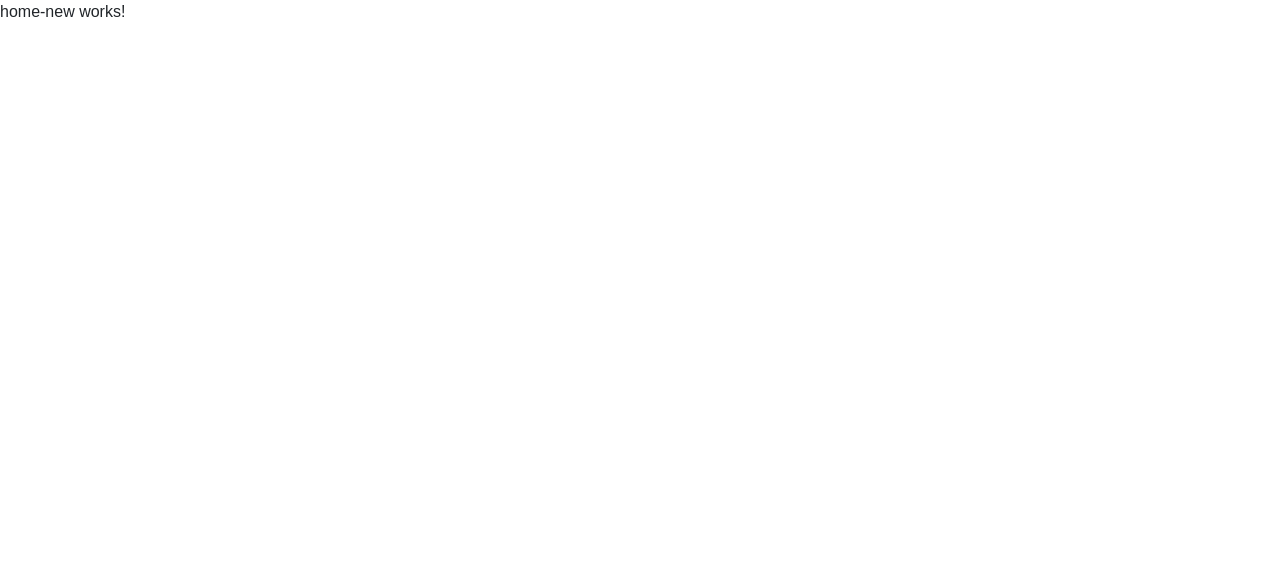
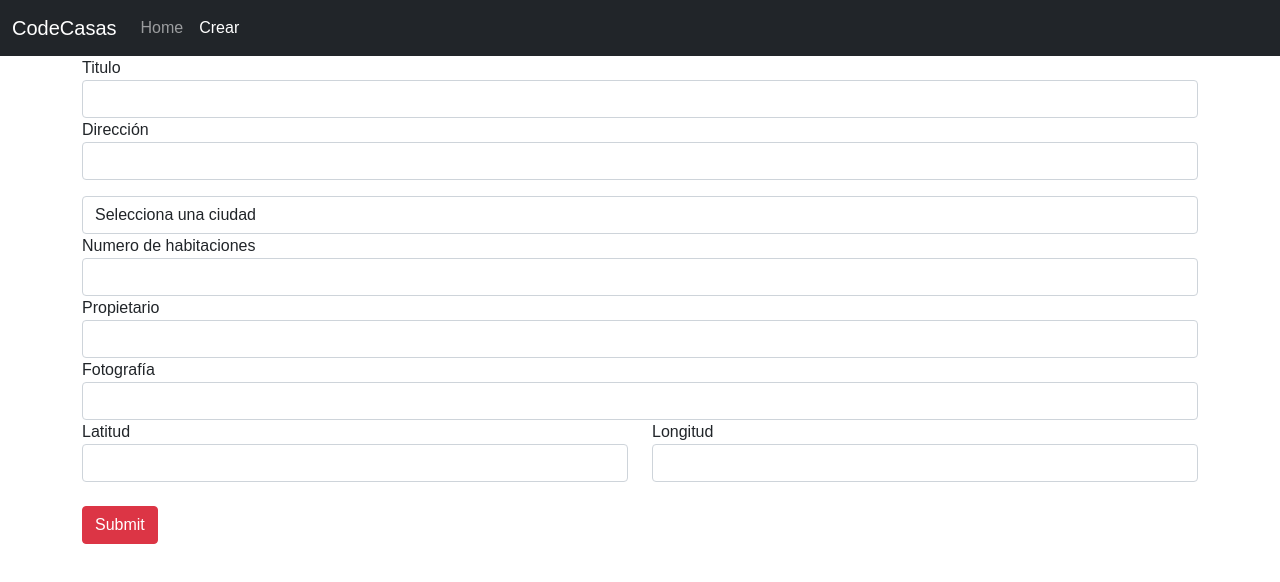
Before and after one commit to RamiroLinde/angularFirebaseDeploy, an Angular app: page /new in a window 1280 px wide. Shown: the top 582 px of the page. Built offline with nearby package versions, Linux system fonts and the light colour scheme.

Commit message:
instalacion de firebase y vista detalle

```diff
--- a/angular.json
+++ b/angular.json
@@ -101,6 +101,10 @@
             ],
             "scripts": []
           }
+        },
+        "deploy": {
+          "builder": "@angular/fire:deploy",
+          "options": {}
         }
       }
     }
--- a/src/app/app.component.html
+++ b/src/app/app.component.html
@@ -1 +1,19 @@
+<nav class="navbar navbar-expand-lg navbar-dark bg-dark">
+    <div class="container-fluid">
+      <a class="navbar-brand">CodeCasas</a>
+      <button class="navbar-toggler" type="button" data-bs-toggle="collapse" data-bs-target="#navbarNavDropdown" aria-controls="navbarNavDropdown" aria-expanded="false" aria-label="Toggle navigation">
+        <span class="navbar-toggler-icon"></span>
+      </button>
+      <div class="collapse navbar-collapse" id="navbarNavDropdown">
+        <ul class="navbar-nav">
+          <li class="nav-item">
+            <a class="nav-link" [routerLink]="['/home']" routerLinkActive="active">Home</a>
+          </li>
+          <li class="nav-item">
+            <a class="nav-link" [routerLink]="['/new']" routerLinkActive="active">Crear</a>
+          </li>
+        </ul>
+      </div>
+    </div>
+  </nav>
 <router-outlet></router-outlet>
--- a/src/app/app.module.ts
+++ b/src/app/app.module.ts
@@ -1,5 +1,6 @@
 import { NgModule } from '@angular/core';
 import { BrowserModule } from '@angular/platform-browser';
+import { FormsModule } from '@angular/forms';
 
 import { AppRoutingModule } from './app-routing.module';
 import { AppComponent } from './app.component';
@@ -18,7 +19,8 @@ import { HomeNewComponent } from './components/home-new/home-new.component';
   ],
   imports: [
     BrowserModule,
-    AppRoutingModule
+    AppRoutingModule,
+    FormsModule
   ],
   providers: [],
   bootstrap: [AppComponent]
--- a/src/app/components/home-details/home-details.component.css
+++ b/src/app/components/home-details/home-details.component.css
@@ -0,0 +1,7 @@
+li{
+    list-style: none;
+}
+
+figure img{
+    border-radius: 10px;
+}
--- a/src/app/components/home-details/home-details.component.html
+++ b/src/app/components/home-details/home-details.component.html
@@ -1 +1,19 @@
-<p>home-details works!</p>
+<div class="container">
+    <section class="row mt-5">
+            <figure class="col-12 col-md-6">
+                <img class="img-fluid" [src]="house?.foto" [alt]="house?.titulo">
+            </figure>
+            <div class="col-12 col-md-6">
+                <h3>{{house?.titulo}}</h3>
+                <ul>
+                    <li>Dirección: {{house?.titulo}}</li>
+                    <li>Cuidad: {{house?.ciudad}}</li>
+                    <li>Numero de habitaciones: {{house?.numHabitaciones}}</li>
+                    <li>Propietario: {{house?.propietario}}</li>
+                </ul>
+            </div>
+            <div class="col-12 col-md-12">
+                <iframe src="https://www.google.com/maps/embed?pb=!1m18!1m12!1m3!1d8996.39251433245!2d-3.5655250335054594!3d37.13593098262842!2m3!1f0!2f0!3f0!3m2!1i1024!2i768!4f13.1!3m3!1m2!1s0xd71fce62d32c27d%3A0x9258f79dd3600d72!2sGranada!5e0!3m2!1ses!2ses!4v1630506360688!5m2!1ses!2ses" width="100%" height="100%" style="border:0;" allowfullscreen="" loading="lazy"></iframe>
+            </div>
+    </section>
+</div>
--- a/src/app/components/home-details/home-details.component.ts
+++ b/src/app/components/home-details/home-details.component.ts
@@ -1,4 +1,7 @@
 import { Component, OnInit } from '@angular/core';
+import { ActivatedRoute } from '@angular/router';
+import { House } from 'src/app/interfaces/house.interface';
+import { HouseService } from 'src/app/services/house.service';
 
 @Component({
   selector: 'app-home-details',
@@ -7,9 +10,16 @@ import { Component, OnInit } from '@angular/core';
 })
 export class HomeDetailsComponent implements OnInit {
 
-  constructor() { }
+
+  house: House | undefined;
+  constructor(private activatedRoute: ActivatedRoute, private houseService: HouseService) { }
 
   ngOnInit(): void {
+    this.activatedRoute.params.subscribe(params =>{
+      const id = params.idCasa;
+      this.house = this.houseService.getBtId(Number(id));
+      console.log(this.house, id);
+    })
   }
 
 }
--- a/src/app/components/home-new/home-new.component.html
+++ b/src/app/components/home-new/home-new.component.html
@@ -1 +1,61 @@
-<p>home-new works!</p>
+<section class="container">
+    <form #registerHouse="ngForm" (ngSubmit)="onSubmit(registerHouse)">
+
+      <div class="formGroup">
+        <label for="titulo">Titulo</label>
+        <input type="text" class="form-control" ngModel name="titulo" id="titulo">
+      </div>
+
+      <div class="formGroup">
+        <label for="direccion">Dirección</label>
+        <input type="text" class="form-control" ngModel name="direccion">
+      </div>
+
+      <div class="formGroup">
+        <select name="ciudad" ngModel id="ciudad" class="form-control mt-3">
+          <option value="" selected>Selecciona una ciudad</option>
+          <option value="madrid">Madrid</option>
+          <option value="valencia">Valencia</option>
+          <option value="granada">Granada</option>
+          <option value="barcelona">Barcelona</option>
+          <option value="coruña">Coruña</option>
+          <option value="sevilla">Sevilla</option>
+          <option value="valladolid">Valladolid</option>
+        </select>
+      </div>
+
+
+      <div class="formGroup">
+        <label for="numerohabitaciones">Numero de habitaciones</label>
+        <input type="number" class="form-control" ngModel name="numerohabitaciones" id="numerohabitaciones">
+      </div>
+
+
+      <div class="formGroup">
+        <label for="propietario">Propietario</label>
+        <input type="text" class="form-control" ngModel name="propietario" id="propietario">
+      </div>
+
+      <div class="formGroup">
+        <label for="foto">Fotografía</label>
+        <input type="text" class="form-control" ngModel name="foto" id="foto">
+      </div>
+
+      <div class="row mb-4">
+        <div class="formGroup col-6">
+          <label for="lat">Latitud</label>
+          <input type="number" class="form-control" ngModel name="lat" id="lat">
+        </div>
+        <div class="formGroup col-6">
+          <label for="lat">Longitud</label>
+          <input type="number" class="form-control" ngModel name="long" id="long">
+        </div>
+
+      </div>
+
+      <input class="btn btn-danger" type="submit" valu="Alquilar">
+
+
+
+    </form>
+  </section>
--- a/src/app/components/home-new/home-new.component.ts
+++ b/src/app/components/home-new/home-new.component.ts
@@ -1,4 +1,6 @@
 import { Component, OnInit } from '@angular/core';
+import { Router } from '@angular/router';
+import { HouseService } from 'src/app/services/house.service';
 
 @Component({
   selector: 'app-home-new',
@@ -7,9 +9,22 @@ import { Component, OnInit } from '@angular/core';
 })
 export class HomeNewComponent implements OnInit {
 
-  constructor() { }
+  constructor(
+    private housesService: HouseService,
+    private router: Router
+  ) { }
 
   ngOnInit(): void {
   }
 
+  onSubmit(pForm: any) {
+    const casa = pForm.value;
+    casa.disponibilidad = true;
+
+    const message = this.housesService.create(casa);
+    if (message === 'success') {
+      this.router.navigate(['/home']);
+    }
+  }
+
 }
--- a/src/app/components/home/home.component.html
+++ b/src/app/components/home/home.component.html
@@ -1,5 +1,4 @@
-<div class="mt-3 container-fluid">
-    <h1 class="text-center">Casas clase</h1>
+<div class="mt-3 container">
     <div class="row">
         <section class="col-12 col-md-6 col-lg-4 g-2" *ngFor="let house of arrHouses">
             <app-home-card [house]="house"></app-home-card>
--- a/src/app/services/house.service.ts
+++ b/src/app/services/house.service.ts
@@ -8,6 +8,7 @@ import { HOUSES } from '../interfaces/houses.db';
 export class HouseService {
 
   arrHouses: House[];
+  id: number = 5;
   constructor() {
     this.arrHouses = HOUSES;
   }
@@ -15,4 +16,16 @@ export class HouseService {
   getAll(){
     return this.arrHouses;
   }
+
+  getBtId(id: number): House | undefined{
+    return this.arrHouses.find(house => house.id === id);
+  }
+
+  create(pHouse: House): string {
+    pHouse.id = this.id;
+    this.arrHouses.push(pHouse);
+    this.id++;
+    console.log(this.arrHouses);
+    return 'success';
+  }
 }
```
Also changed, not shown: package.json (+12 -2 lines), firebase.json (added), 2 other files (tests, documents, lock files or other folders).
